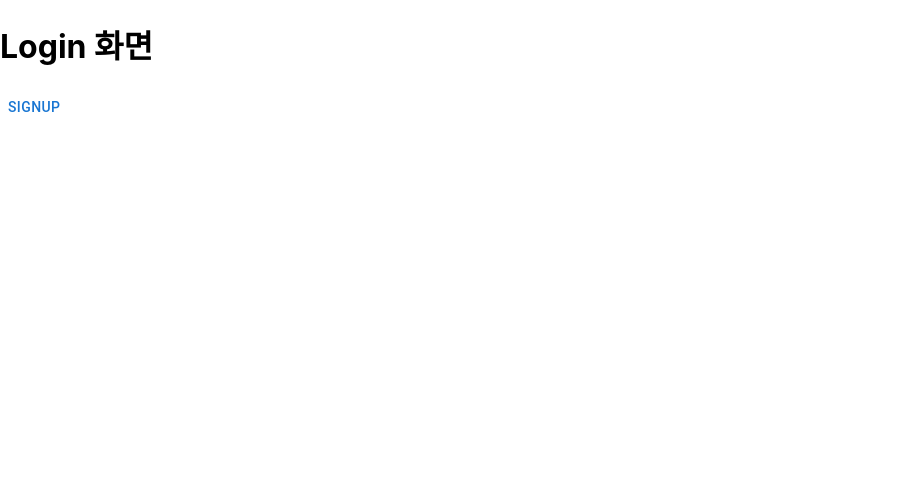
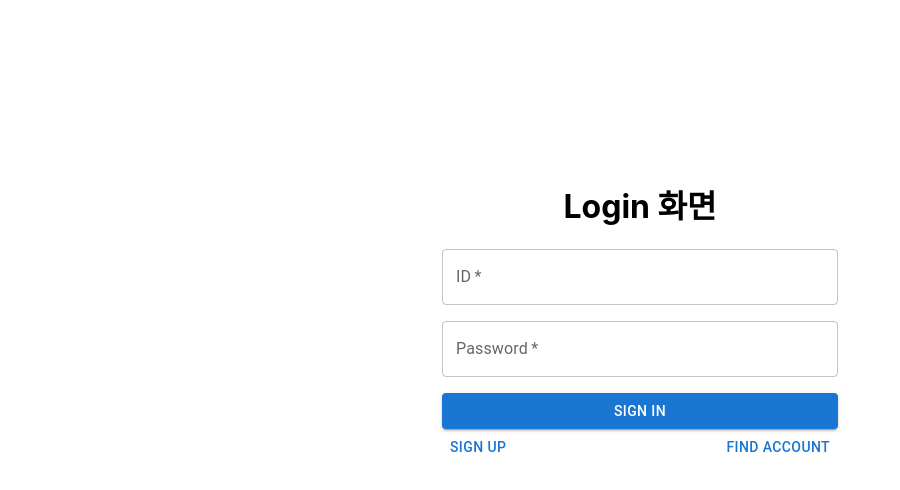
Before and after one commit to Customlms/Frontend, a Next.js app: page /login in a window 1280 px wide. Shown: the top 490 px of the page, without its empty margins (0-900 px from the left). Built offline with nearby package versions, Linux system fonts and the light colour scheme.

Commit message:
2022-02-04 merge 충돌 수정

```diff
--- a/package.json
+++ b/package.json
@@ -11,7 +11,9 @@
     "@emotion/react": "^11.7.1",
     "@emotion/style": "^0.8.0",
     "@emotion/styled": "^11.6.0",
-    "@mui/material": "^5.2.8",
+    "@mui/icons-material": "^5.3.0",
+    "@mui/material": "^5.3.0",
+    "@mui/styles": "^5.3.0",
     "next": "^12.0.7",
     "react": "17.0.2",
     "react-dom": "17.0.2"
--- a/pages/login/index.tsx
+++ b/pages/login/index.tsx
@@ -1,13 +1,49 @@
 import { NextPage } from "next";
-import { Button } from "@mui/material";
+import { Grid, Button, Container, TextField, Box } from "@mui/material";
 
-const Login: NextPage = () => {
+const login: NextPage = () => {
     return (
-        <div id="loginForm" className="loginForm">
-            <h1>Login 화면</h1>
-            <Button href="/find-user">signUp</Button>
-        </div>
+        <Container id="loginForm" className="loginForm" maxWidth="xs">
+            <Box
+                sx={{
+                    display: 'flex',
+                    flexDirection: 'column',
+                    alignItems: 'center',
+                    marginTop: 20
+                }}
+            >
+                <h1>Login 화면</h1>
+                <TextField
+                    label="ID"
+                    name="ID"
+                    required
+                    fullWidth
+                    sx={{ mb: 2 }}
+                />
+                <TextField
+                    label="Password"
+                    name="Password"
+                    type="password"
+                    required
+                    fullWidth
+                    sx={{ mb: 2 }}
+                />
+                <Button
+                    id="loginButton"
+                    variant="contained"
+                    type = "submit"
+                    href="/main"
+                    fullWidth
+                >Sign In</Button>
+                <Grid container>
+                    <Grid item xs>
+                        <Button className="test" href="/find-user">Sign Up</Button>
+                    </Grid>
+                    <Button className="test" href="/find">Find Account</Button>
+                </Grid>
+            </Box>
+        </Container>
     )
 }
 
-export default Login;
+export default login;
```
Also changed, not shown: 1 other file (tests, documents, lock files or other folders).
